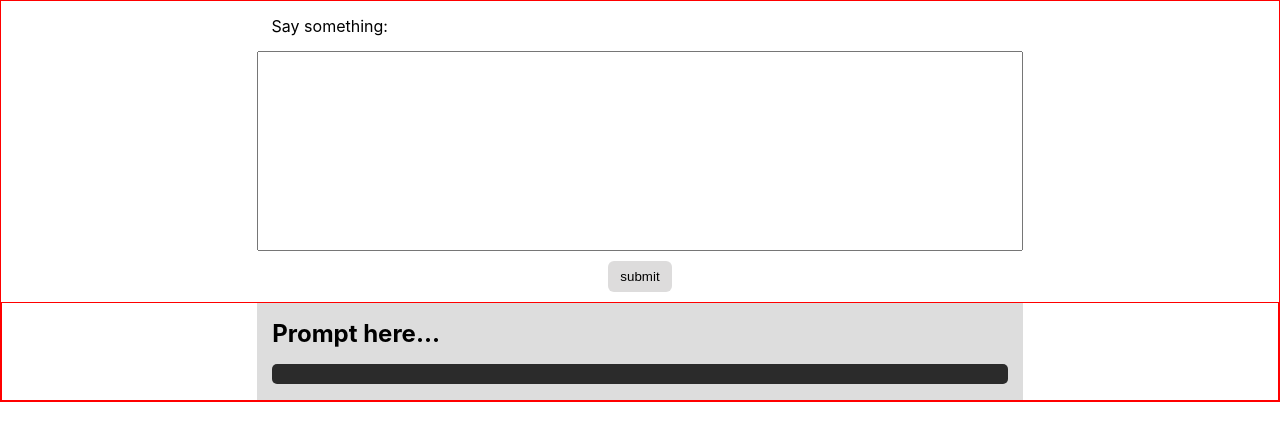
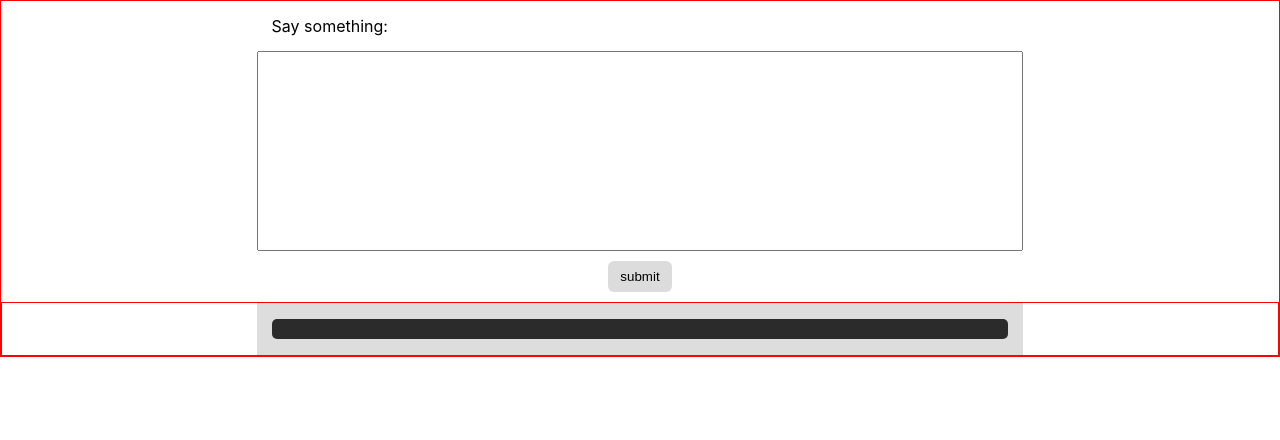
Before and after one commit to ethanloewen/shopify-challenge, a React (Create React App) app: page / in a window 1280 px wide. Shown: the top 440 px of the page. Built offline with nearby package versions, Linux system fonts and the light colour scheme.

Commit message:
Make Response component populate

```diff
--- a/src/App.js
+++ b/src/App.js
@@ -4,12 +4,13 @@ import Form from './components/Form';
 import Response from './components/Response';
 
 function App() {
+  const [latestInput, setLatestInput] = useState('');
   const [latestOutput, setLatestOutput] = useState('');
 
   return (
     <div className="App">
-      <Form setLatestOutput={setLatestOutput} />
-      <Response input={'Prompt here...'} output={latestOutput} />
+      <Form setLatestOutput={setLatestOutput} setLatestInput={setLatestInput} />
+      <Response input={latestInput} output={latestOutput} />
     </div>
   );
 }
--- a/src/components/Form.js
+++ b/src/components/Form.js
@@ -30,6 +30,7 @@ export default function Form(props) {
     .then(response => response.json())
     .then(data => {
       console.log('data', data.choices[0].text);
+      props.setLatestInput(userText);
       props.setLatestOutput(data.choices[0].text);
     });
   };
```
